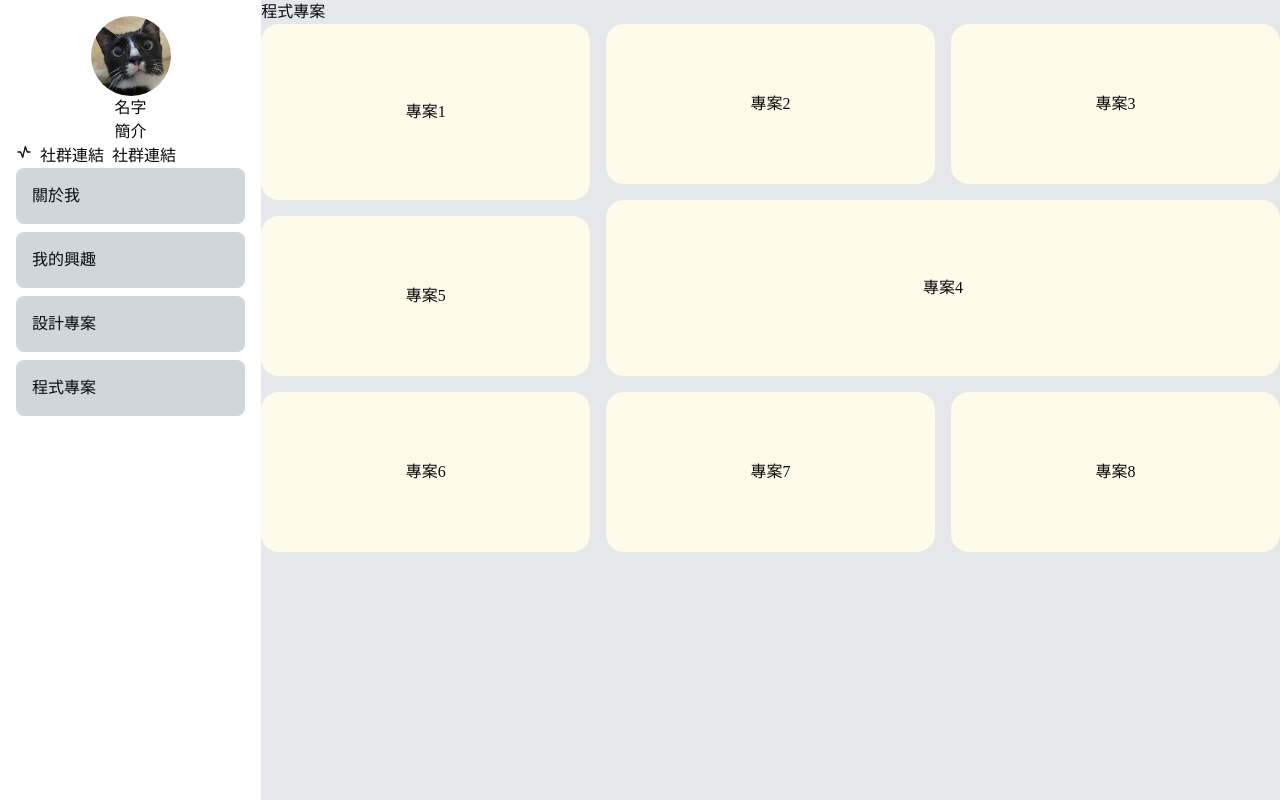
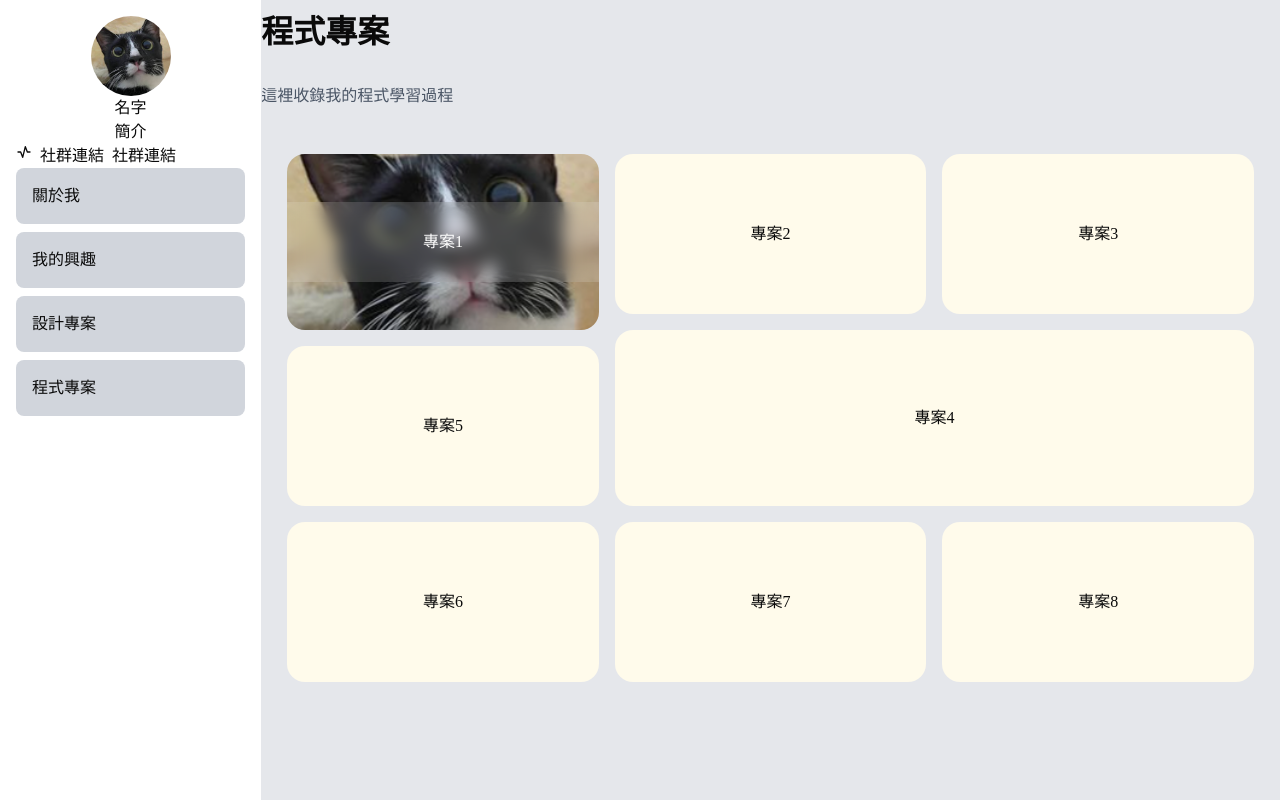
Before and after one commit to yeelin1128/1142_Web113101084_Hw1, a Next.js app: page /design-project in a window 1280 px wide. Built offline with nearby package versions, Linux system fonts and the light colour scheme.

Commit message:
feat: hobby

```diff
--- a/app/design-project/page.tsx
+++ b/app/design-project/page.tsx
@@ -4,10 +4,17 @@ import Image from "next/image"
 export default function Hobby() {
 
   return (
-    <>
-      程式專案
-      <div className="grid grid-cols-3 gap-4">
-        <div className="bg-amber-50 rounded-2xl h-full flex justify-center items-center row-span-2">專案1</div>
+    <div className="flex flex-col gap-4 leading-loose">
+      <div className="text-[32px] font-bold">程式專案</div>
+      <div className="text-[16px] text-gray-600">這裡收錄我的程式學習過程</div>
+      <div className="grid grid-cols-3 gap-4 m-[26px]">
+        <div className="bg-amber-50 rounded-2xl h-full flex justify-center items-center row-span-2
+                        bg-[url(/cat.png)] bg-contain bg-center bg-no-repeat bg-cover
+        ">
+          <div className="text-white  bg-white/15 w-full h-[80px] flex
+                          justify-center items-center backdrop-blur-sm">專案1</div>
+
+        </div>
         <div className="bg-amber-50 rounded-2xl h-40 flex justify-center items-center">專案2</div>
         <div className="bg-amber-50 rounded-2xl h-40 flex justify-center items-center">專案3</div>
         <div className="bg-amber-50 rounded-2xl h-full flex justify-center items-center row-span-2 col-span-2">專案4</div>
@@ -15,8 +22,7 @@ export default function Hobby() {
         <div className="bg-amber-50 rounded-2xl h-40 flex justify-center items-center">專案6</div>
         <div className="bg-amber-50 rounded-2xl h-40 flex justify-center items-center">專案7</div>
         <div className="bg-amber-50 rounded-2xl h-40 flex justify-center items-center">專案8</div>
-
       </div>
-    </>
+    </div>
   );
 }
```
